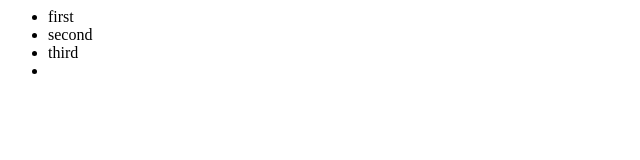
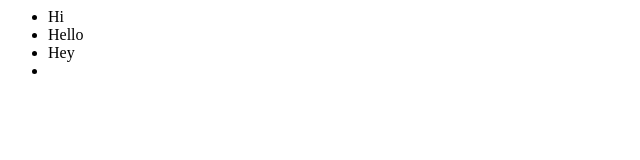
Before and after one commit to LaurenLau/Note-App, a website: page Index.html in a window 1280 px wide. Shown: the full height of the page, 0-640 px from the left. Drawn offline with Linux system fonts and the light colour scheme.

Commit message:
Note controller script contained within the NoteController function

```diff
--- a/Index.html
+++ b/Index.html
@@ -16,5 +16,8 @@
 <html>
   <body>
     <div id="app"></div>
+    <script>
+var ctrl = new NoteController()
+ctrl.control()</script>
   </body>
 </html>
--- a/src/noteController.js
+++ b/src/noteController.js
@@ -1,14 +1,24 @@
-  // Creating a new List:
-  var list = new NoteList
-  // Adding new notes:
-  list.add('first')
-  list.add('second')
-  list.add('third')
 
-  // Creating a new View:
-  var view = new NoteListView(list)
+(function(exports) {
+  function NoteController() {
+    this.list = new NoteList
 
-  // Injecting into the app div above:
-  window.onload = function what(){
-  document.getElementById("app").innerHTML = view.convert()
   };
+
+
+  NoteController.prototype.control = function() {
+
+    // this is required to access the variable in the controller
+    this.list.add('Hi')
+    this.list.add('Hello')
+    this.list.add('Hey')
+
+    var view = new NoteListView(this.list)
+
+    document.getElementById("app").innerHTML = view.convert()
+  };
+
+
+
+  exports.NoteController = NoteController;
+})(this);
```
Also changed, not shown: src/noteListView.js (line endings or trailing spaces).
